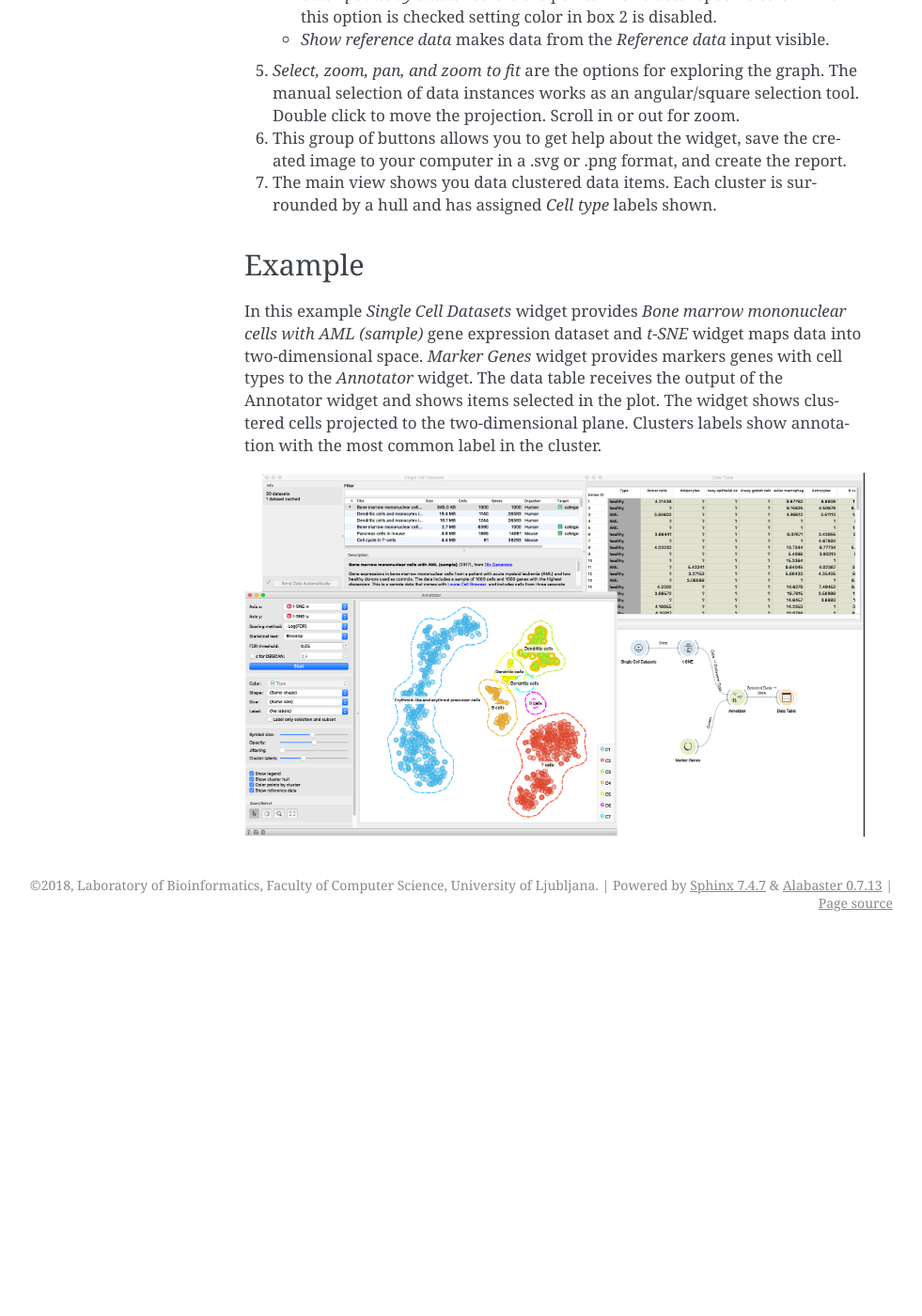
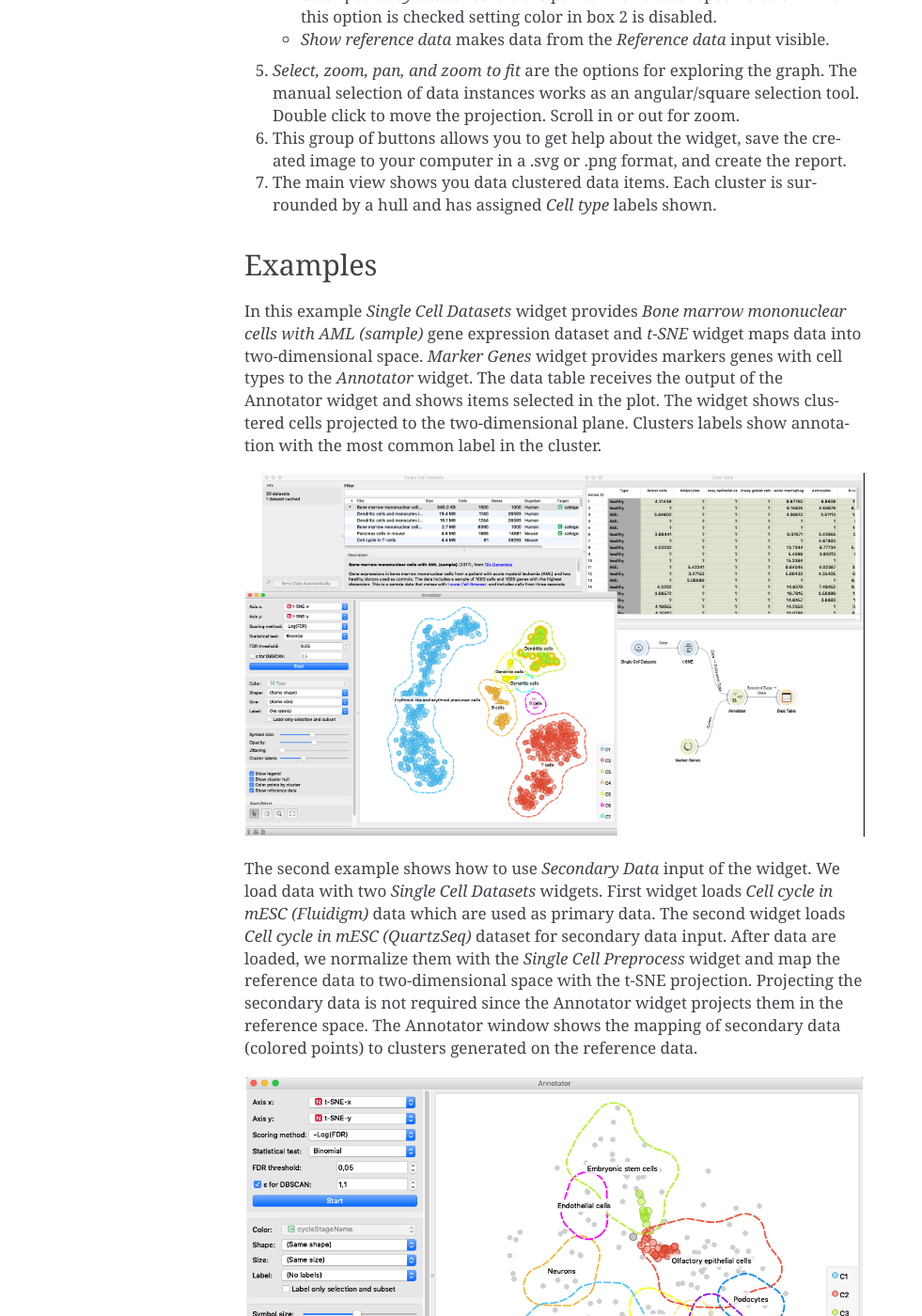
Before and after one commit to biolab/orange3-bioinformatics, a Sphinx documentation site: the page built from doc/widgets/annotate_projection.md, in a window 1280 px wide and 1400 px high, scrolled down 1772 px. Shown: the whole window at 94% size, without its empty margins (160-1141 px from the left). Built offline with Sphinx 7.4.7, drawn with Linux system fonts in a browser that asks for light colours; before the commit the page ends 2772 px from its top, so only the background shows below that; some of the changed text lies outside the part shown.

Commit message:
Annotator: An example with the secondary data

```diff
--- a/doc/widgets/annotate_projection.md
+++ b/doc/widgets/annotate_projection.md
@@ -69,7 +69,7 @@ the report.
 7. The main view shows you data clustered data items. Each cluster
 is surrounded by a hull and has assigned *Cell type* labels shown.
 
-## Example
+## Examples
 
 In this example *Single Cell Datasets* widget provides *Bone marrow
 mononuclear cells with AML (sample)* gene expression dataset and *t-SNE*
@@ -82,3 +82,18 @@ Clusters labels show annotation with the most common label in the
 cluster.
 
 ![](images/annotate_projection/annotator-example.png)
+
+The second example shows how to use *Secondary Data* input
+of the widget. We load data with two *Single Cell Datasets* widgets.
+First widget loads *Cell cycle in mESC (Fluidigm)* data which are used
+as primary data. The second widget loads
+*Cell cycle in mESC (QuartzSeq)* dataset for secondary data input.
+After data are loaded, we normalize them with the
+*Single Cell Preprocess* widget and map the reference data to
+two-dimensional space with the t-SNE projection. Projecting the
+secondary data is not required since the Annotator widget projects
+them in the reference space. The Annotator window shows the mapping of
+secondary data (colored points) to clusters generated on the reference
+data.
+
+![](images/annotate_projection/annotator-example2.png)
```
Also changed, not shown: other parts of doc/widgets/annotate_projection.md (+1 -1 lines), doc/widgets/images/annotate_projection/annotator-example2.png (added).
